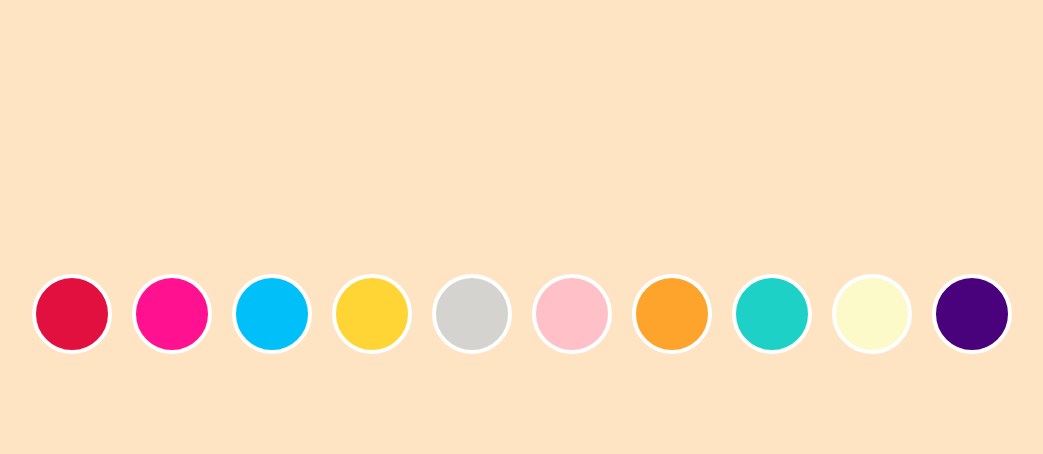
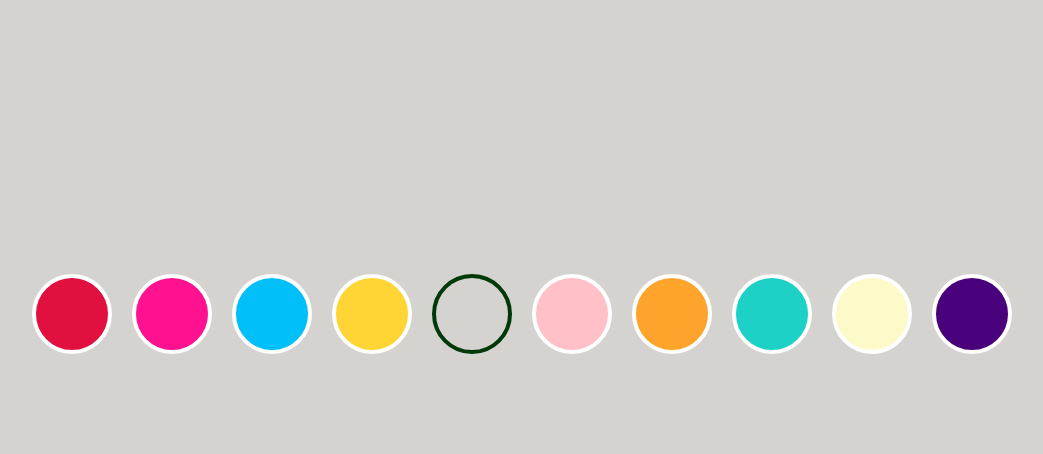
Before and after one commit to HasssanRad/Lifeweb, a plain HTML site: page changeBgColor/index.html in a window 1280 px wide. Shown: the part 346-800 px from the top of the page, without its empty margins (126-1169 px from the left). Drawn offline with Linux system fonts and the light colour scheme.

Commit message:
Finish change background color project

```diff
--- a/changeBgColor/main.css
+++ b/changeBgColor/main.css
@@ -26,5 +26,7 @@ div.colors button{
     width: 80px;
     height: 80px;
     border: solid white 4px;
-
 }
+button.active {
+    border-color:  rgb(0, 57, 8) !important;
+}
--- a/changeBgColor/main.js
+++ b/changeBgColor/main.js
@@ -1,32 +1,49 @@
-const colors = new Map([
-  ['crimson', '#E1103F'],
-  ['deepPink', '#FF1190'],
-  ['capri', '#01bff9'],
-  ['sunGlow', '#fed535'],
-  ['lightGray', '#d4d3cf'],
-  ['pink' , '#ffc0c8'],
-  ['deepSaffron', '#fea42c'],
-  ['maximumBlueGreen', '#1dd1c6'],
-  ['lemonChiffon', '#fcfac9'],
-  ['indigo', '#4a017c']
-]);
-
-
+const colors = [
+  {name:'crimson',hex: '#E1103F'},
+  {name:'deepPink',hex: '#FF1190'},
+  {name:'capri',hex: '#01bff9'},
+  {name:'sunGlow',hex: '#fed535'},
+  {name:'lightGray',hex: '#d4d3cf'},
+  {name:'pink',hex: '#ffc0c8'},
+  {name:'deepSaffron',hex: '#fea42c'},
+  {name:'maximumBlueGreen',hex: '#1dd1c6'},
+  {name:'lemonChiffon',hex: '#fcfac9'},
+  {name:'indigo',hex: '#4a017c'}
+];
 
 function setColor(color){
-  document.body.style.backgroundColor = color[1];
-  document.querySelector('.colorName').innerHTML = color[0];
+  document.body.style.backgroundColor = color.hex;
+  document.querySelector('.colorName').innerHTML = color.name;
+
+  var actives = document.querySelector('.active')
+  if (actives !== null)
+  {
+    actives.classList.remove('active')
+  }
+  var obj = document.getElementById('button_colors'+color.hex)
+
+  if(obj !== null) {
+    obj.classList.add('active')
+  }
+
 }
-
 
   for (let color of colors){
   const button = document.createElement('button');
-  button.style.backgroundColor = color[1];
-  button.setAttribute('data-color', color[1]);
+  button.style.backgroundColor = color.hex;
+  button.id = 'button_colors'+ color.hex;
 
   button.onclick = function () {
     setColor(color);
   }
 
+
   document.querySelector('div.colors').appendChild(button);
 };
+
+
+document.body.onload = function() {
+  let randomNum = Math.floor(Math.random() * colors.length)
+  let clr = colors[randomNum]
+  setColor(clr)
+}
```
